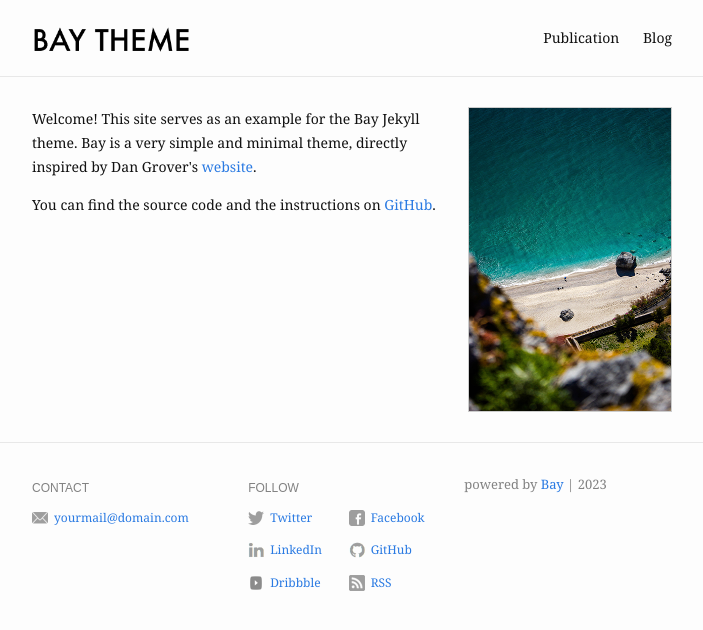
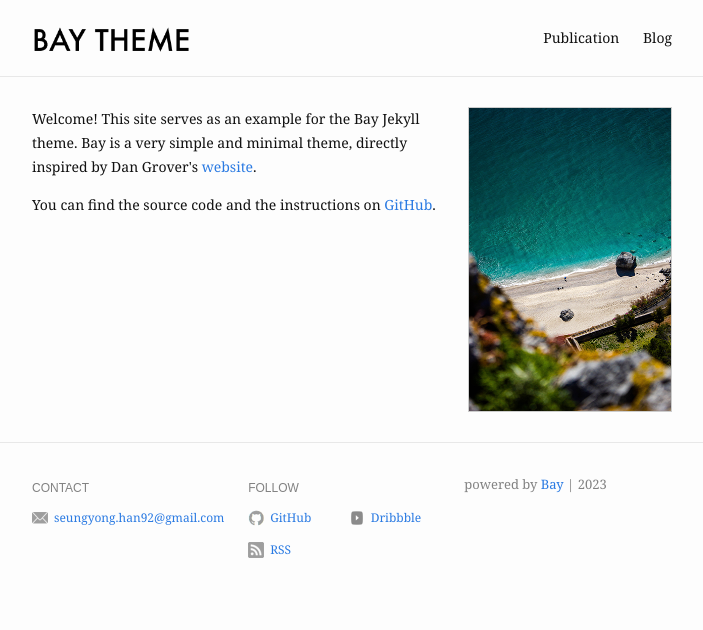
Before and after one commit to seungyong-han/seungyong-han.github.io, a Jekyll site: the page built from index.md, in a window 1280 px wide. Shown: the top 630 px of the page, without its empty margins (288-991 px from the left). Built offline with Jekyll 4.4.1, drawn with Linux system fonts in a browser that asks for light colours.

Commit message:
Initial commit

```diff
--- a/_config.yml
+++ b/_config.yml
@@ -19,21 +19,14 @@ footer:
   show_powered_by: true
   contact:
     - name: Email
-      value: yourmail@domain.com
-      link: mailto:yourmail@domain.com
+      value: seungyong.han92@gmail.com
+      link: seungyong.han92@gmail.com
 
   follow:
-    - name: Twitter
-      link: http://twitter.com/YourTwitterUsername
-      username: "@YourTwitterUsername"
-    - name: Facebook
-      link: http://facebook.com/YourFacebookUsername
-    - name: LinkedIn
-      link: http://linkedin.com/in/YourLinkedInUsername
     - name: GitHub
-      link: http://github.com/YourGitHubUsername
+      link: https://github.com/seungyong-han
     - name: Dribbble
-      link: https://dribbble.com/YourDribbbleUsername
+      link: https://www.youtube.com/@HanSeungyong
     - name: RSS
       link: /feed.xml
 
```
